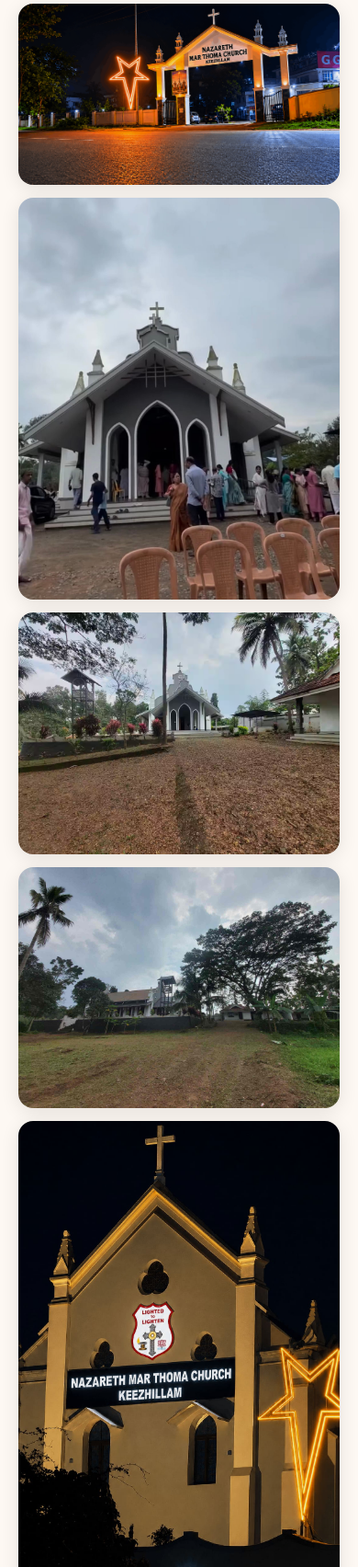
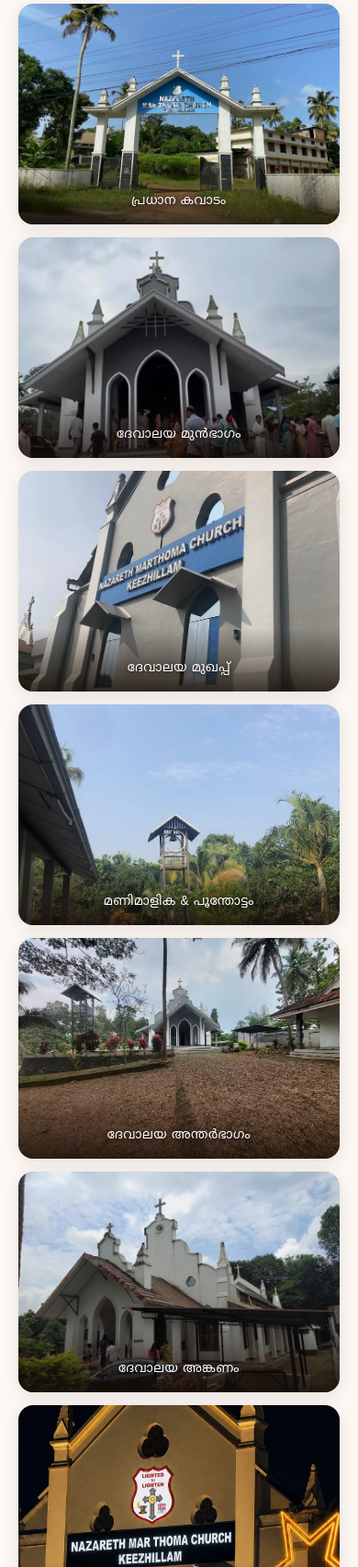
Before and after one commit to diyannavarghese03/nazareth-marthoma-church-keezhilam, a website: page index.html in a window 390 px wide. Shown: the part 7882-9586 px from the top of the page at 92% size. Drawn offline with nearby package versions, Linux system fonts and the light colour scheme; no server answers; files whose address does not match are found by name.

Commit message:
feat: arrange newly added church photos across hero slideshow and responsive gallery bento grid

```diff
--- a/index.html
+++ b/index.html
@@ -68,10 +68,12 @@
   <section id="home" class="hero">
     <div class="hero-bg">
       <div class="hero-image-wrap">
-        <img src="CHURCH GATE VIEW.png" alt="Church Gate View" class="hero-img hero-img-1 active" />
-        <img src="church long shot night.jpg" alt="Church Night View" class="hero-img hero-img-2" />
-        <img src="church image long dist left view.jpg" alt="Church Long Distance" class="hero-img hero-img-3" />
+        <img src="IMG_1264.JPG" alt="Church Gate View" class="hero-img active" />
+        <img src="church long shot night.jpg" alt="Church Night View" class="hero-img" />
+        <img src="IMG_1265.JPG" alt="Church Day View" class="hero-img" />
+        <img src="church image long dist left view.jpg" alt="Church Long Distance" class="hero-img" />
       </div>
+
       <div class="hero-overlay"></div>
     </div>
     <div class="hero-content">
@@ -296,28 +298,49 @@
       <h2 class="section-title" data-key="gallery-title">ഞങ്ങളുടെ ഇടവക</h2>
     </div>
     <div class="gallery-grid">
-      <div class="gallery-item gallery-item-large">
-        <img src="CHURCH GATE VIEW.png" alt="Church Gate View" loading="lazy" />
-        <div class="gallery-caption" data-key="cap-gate">ഗേറ്റ് ദൃശ്യം</div>
+      <!-- 1. Main Entrance Gate -->
+      <div class="gallery-item gallery-item-wide">
+        <img src="IMG_1264.JPG" alt="Church Gate View" loading="lazy" />
+        <div class="gallery-caption" data-key="cap-gate">പ്രധാന കവാടം</div>
       </div>
+      <!-- 2. Front Closeup -->
       <div class="gallery-item">
         <img src="chrch front view closup.jpg" alt="Church Front Closeup" loading="lazy" />
         <div class="gallery-caption" data-key="cap-front">ദേവാലയ മുൻഭാഗം</div>
       </div>
+      <!-- 3. Church Facade & Emblem -->
+      <div class="gallery-item gallery-item-tall">
+        <img src="IMG_1266.JPG" alt="Church Facade and Emblem" loading="lazy" />
+        <div class="gallery-caption" data-key="cap-facade">ദേവാലയ മുഖപ്പ്</div>
+      </div>
+      <!-- 4. Historic Bell Tower & Garden -->
+      <div class="gallery-item gallery-item-tall">
+        <img src="IMG_1267.JPG" alt="Historic Bell Tower" loading="lazy" />
+        <div class="gallery-caption" data-key="cap-bell">മണിമാളിക &amp; പൂന്തോട്ടം</div>
+      </div>
+      <!-- 5. Interior Sanctuary -->
       <div class="gallery-item">
-        <img src="church image.avif" alt="Church" loading="lazy" />
-        <div class="gallery-caption" data-key="cap-church">ചർച്ച്</div>
+        <img src="church image.avif" alt="Church Interior Sanctuary" loading="lazy" />
+        <div class="gallery-caption" data-key="cap-church">ദേവാലയ അന്തർഭാഗം</div>
       </div>
+      <!-- 6. Church Courtyard & Porch -->
       <div class="gallery-item">
-        <img src="church image long dist left view.jpg" alt="Long Distance View" loading="lazy" />
+        <img src="IMG_1265.JPG" alt="Church Courtyard and Porch" loading="lazy" />
+        <div class="gallery-caption" data-key="cap-side">ദേവാലയ അങ്കണം</div>
+      </div>
+      <!-- 7. Night Illuminated View -->
+      <div class="gallery-item gallery-item-wide">
+        <img src="church long shot night.jpg" alt="Church Night View" loading="lazy" />
+        <div class="gallery-caption" data-key="cap-night">രാത്രി ദൃശ്യം</div>
+      </div>
+      <!-- 8. Long Distance Panorama -->
+      <div class="gallery-item">
+        <img src="church image long dist left view.jpg" alt="Long Distance Landscape View" loading="lazy" />
         <div class="gallery-caption" data-key="cap-dist">ദൂര ദൃശ്യം</div>
-      </div>
-      <div class="gallery-item gallery-item-night">
-        <img src="church long shot night.jpg" alt="Night View" loading="lazy" />
-        <div class="gallery-caption" data-key="cap-night">രാത്രി ദൃശ്യം</div>
       </div>
     </div>
   </section>
+
 
   <!-- ===== THIRD VERSE ===== -->
   <section class="verse-section verse-section-alt">
--- a/script.js
+++ b/script.js
@@ -427,12 +427,16 @@ const translations = {
 
     "gallery-label": "ദൃശ്യങ്ങൾ",
     "gallery-title": "ഞങ്ങളുടെ ഇടവക",
-    "cap-gate": "ഗേറ്റ് ദൃശ്യം",
+    "cap-gate": "പ്രധാന കവാടം",
     "cap-front": "ദേവാലയ മുൻഭാഗം",
-    "cap-church": "ചർച്ച്",
+    "cap-facade": "ദേവാലയ മുഖപ്പ്",
+    "cap-bell": "മണിമാളിക &amp; പൂന്തോട്ടം",
+    "cap-church": "ദേവാലയ അന്തർഭാഗം",
+    "cap-side": "ദേവാലയ അങ്കണം",
     "cap-dist": "ദൂര ദൃശ്യം",
     "cap-night": "രാത്രി ദൃശ്യം",
     "verse-3-text": '"ഇവ എല്ലാറ്റിന്റെയും മുകളിൽ സ്നേഹം ധരിക്കുവിൻ; അത് ഐക്യത്തിന്റെ തികഞ്ഞ ബന്ധമാകുന്നു."',
+
     "verse-3-ref": "— കൊലൊസ്സ്യർ 3:14",
     "contact-label": "ബന്ധപ്പെടുക",
     "contact-title": "ഞങ്ങളിലേക്ക്<br/>എത്തിച്ചേരൂ",
@@ -540,12 +544,16 @@ const translations = {
 
     "gallery-label": "Gallery",
     "gallery-title": "Our Parish Gallery",
-    "cap-gate": "Gate View",
+    "cap-gate": "Main Entrance Gate",
     "cap-front": "Church Front View",
-    "cap-church": "Church",
-    "cap-dist": "Long Distance View",
-    "cap-night": "Night View",
+    "cap-facade": "Church Facade & Emblem",
+    "cap-bell": "Historic Bell Tower",
+    "cap-church": "Interior Sanctuary",
+    "cap-side": "Parish Courtyard",
+    "cap-dist": "Landscape Panorama",
+    "cap-night": "Night Illumination View",
     "verse-3-text": '"And above all these put on love, which binds everything together in perfect harmony."',
+
     "verse-3-ref": "— Colossians 3:14",
     "contact-label": "Contact Us",
     "contact-title": "Reach Out<br/>to Us",
--- a/style.css
+++ b/style.css
@@ -1206,9 +1206,9 @@ body.dark-theme .vicar-card {
 
 .gallery-grid {
   display: grid;
-  grid-template-columns: 1.6fr 1fr 1fr;
-  grid-template-rows: 280px 280px;
-  gap: 14px;
+  grid-template-columns: repeat(3, 1fr);
+  grid-auto-rows: 270px;
+  gap: 16px;
 }
 
 .gallery-item {
@@ -1217,6 +1217,15 @@ body.dark-theme .vicar-card {
   position: relative;
   cursor: pointer;
   box-shadow: 0 4px 20px rgba(0,0,0,0.1);
+  min-height: 270px;
+}
+
+.gallery-item-wide {
+  grid-column: span 2;
+}
+
+.gallery-item-tall {
+  grid-row: span 2;
 }
 
 .gallery-item img {
@@ -1232,31 +1241,23 @@ body.dark-theme .vicar-card {
   filter: brightness(1.05) saturate(1.12);
 }
 
-.gallery-item-large {
-  grid-row: 1 / 3;
-}
-
-.gallery-item-night {
-  grid-column: 2 / 4;
-}
-
 .gallery-caption {
   position: absolute;
   bottom: 0;
   left: 0;
   right: 0;
-  background: linear-gradient(transparent, rgba(20,12,5,0.7));
+  background: linear-gradient(transparent, rgba(20,12,5,0.78));
   color: white;
   font-family: var(--font-sans);
-  font-size: 0.82rem;
-  letter-spacing: 0.05em;
-  padding: 24px 16px 14px;
-  transform: translateY(100%);
-  transition: transform var(--transition);
+  font-size: 0.86rem;
+  font-weight: 500;
+  letter-spacing: 0.04em;
+  padding: 32px 16px 14px;
+  transition: transform var(--transition), opacity var(--transition);
   text-align: center;
-}
-
-.gallery-item:hover .gallery-caption { transform: translateY(0); }
+  text-shadow: 0 1px 4px rgba(0,0,0,0.7);
+}
+
 
 /* =====================================================
    CONTACT SECTION
@@ -1585,10 +1586,21 @@ body.dark-theme .footer {
 
   .gallery-grid {
     grid-template-columns: 1fr;
-    grid-template-rows: auto;
+    grid-auto-rows: auto;
+    gap: 14px;
+  }
+
+  .gallery-item,
+  .gallery-item-wide,
+  .gallery-item-tall {
+    grid-column: auto;
+    grid-row: auto;
+    height: 240px;
+    min-height: 240px;
   }
 
   .footer-logo-wrap {
+
     flex-direction: column;
     text-align: center;
   }
```
Also changed, not shown: IMG_1263.JPG (added), IMG_1264.JPG (added), IMG_1265.JPG (added), IMG_1266.JPG (added), IMG_1267.JPG (added).
